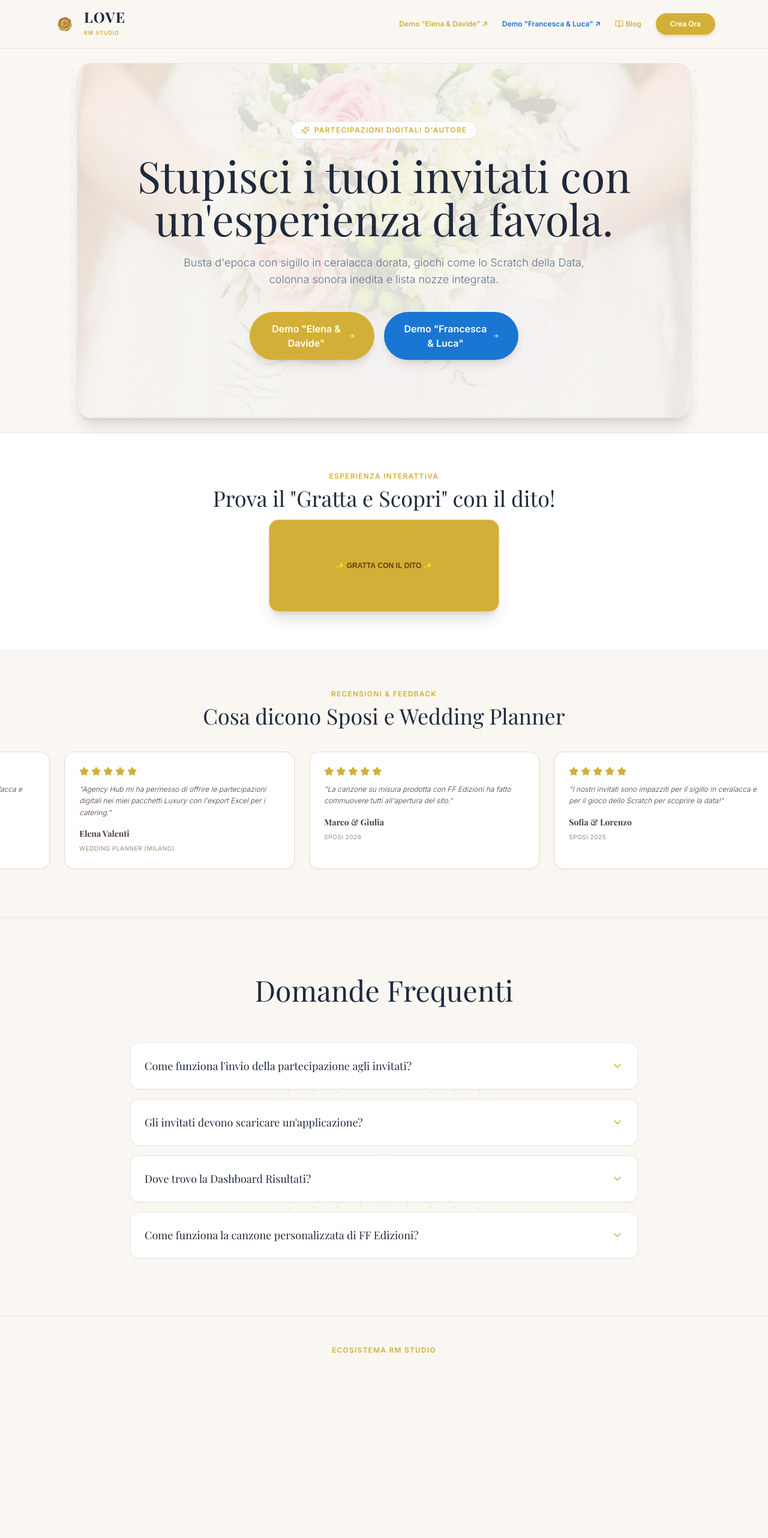
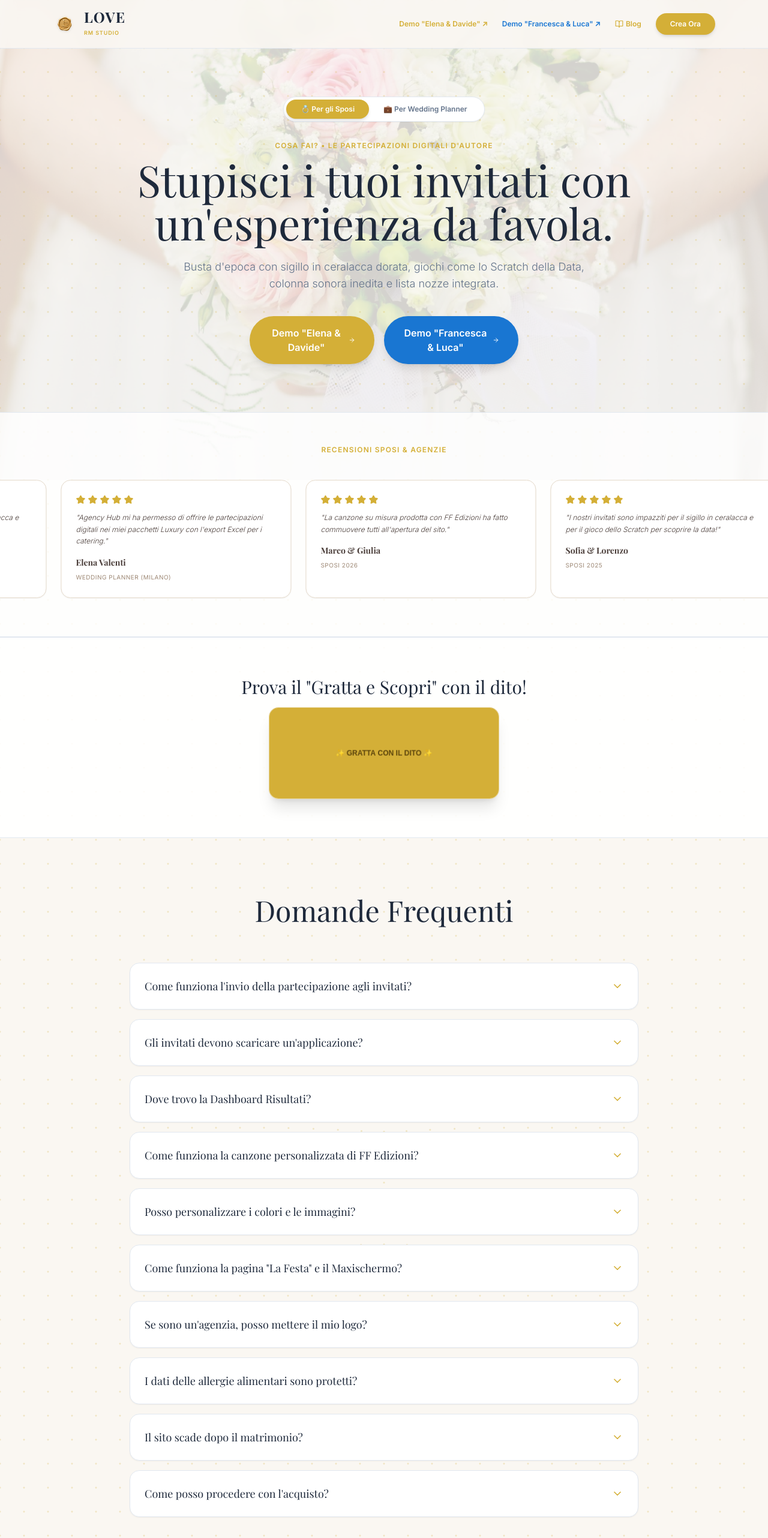
Before and after one commit to Rickym2025/love, a Next.js app: page / in a window 1280 px wide. Shown: the top 2564 px of the page at 60% size. Built offline with nearby package versions, Linux system fonts and the light colour scheme; no server answers; a web font is replaced by a local one.

Commit message:
Update page.tsx

```diff
--- a/src/app/page.tsx
+++ b/src/app/page.tsx
@@ -62,10 +62,42 @@ export default function LandingPage() {
       q: 'Come funziona la canzone personalizzata di FF Edizioni?',
       a: 'Creiamo un brano d\'autore inedito (in collaborazione con il Maestro Fausto Fusetti, iscritto SIAE) cucito sulla vostra storia d\'amore.',
     },
+    {
+      q: 'Posso personalizzare i colori e le immagini?',
+      a: 'Certamente! Ogni matrimonio può avere la sua palette colori, le foto di coppia e la scelta della busta.',
+    },
+    {
+      q: 'Come funziona la pagina "La Festa" e il Maxischermo?',
+      a: 'Gli invitati accedono alla pagina /festa il giorno delle nozze, scattano foto dal telefono che vengono proiettate in diretta sul maxischermo del locale.',
+    },
+    {
+      q: 'Se sono un\'agenzia, posso mettere il mio logo?',
+      a: 'Sì! Con il piano Agency Hub il footer e le schermate mostreranno esclusivamente il logo e i contatti della tua agenzia.',
+    },
+    {
+      q: 'I dati delle allergie alimentari sono protetti?',
+      a: 'Sì, rispettiamo il regolamento GDPR. I dati delle preferenze alimentari sono visibili solo agli sposi e all\'agenzia.',
+    },
+    {
+      q: 'Il sito scade dopo il matrimonio?',
+      a: 'No, rimane attivo per 1 anno completo dopo le nozze per permettere a parenti ed amici di rivedere la galleria fotografica.',
+    },
+    {
+      q: 'Come posso procedere con l\'acquisto?',
+      a: 'Clicca su "Crea Ora" o contattaci su WhatsApp: attiveremo la bozza della tua partecipazione in pochi minuti!',
+    },
   ];
 
   return (
-    <KineticGrid className="min-h-screen bg-[#FAF7F2] text-[#1E293B]">
+    <div className="relative min-h-screen bg-[#FAF7F2] text-[#1E293B]">
+
+      {/* SFONDO CONTINUO SU TUTTO IL SITO COME DRIVEMOTION */}
+      <div
+        className="fixed inset-0 z-0 pointer-events-none opacity-15 bg-cover bg-center"
+        style={{ backgroundImage: "url('/hero-bg.jpg')" }}
+      />
+
+      <KineticGrid className="relative z-10">
 
         {/* NAVBAR */}
         <header className="border-b border-[#E2E8F0] bg-[#FAF7F2]/90 backdrop-blur-md sticky top-0 z-40">
@@ -105,13 +137,30 @@ export default function LandingPage() {
         </header>
 
         {/* HERO SECTION */}
-      <section className="relative py-24 px-6 text-center max-w-5xl mx-auto flex flex-col items-center rounded-3xl my-6 overflow-hidden bg-cover bg-center shadow-xl border border-[#E2E8F0]" style={{ backgroundImage: "linear-gradient(to bottom, rgba(250,247,242,0.85), rgba(250,247,242,0.92)), url('/hero-bg.jpg')" }}>
+        <section className="py-20 px-6 text-center max-w-5xl mx-auto flex flex-col items-center">
 
-        <div className="inline-flex items-center gap-2 px-4 py-1.5 rounded-full bg-white border border-[#E2E8F0] shadow-sm mb-6">
-          <Sparkles className="w-3.5 h-3.5 text-[#D4AF37]" />
-          <span className="text-[#D4AF37] text-xs font-bold uppercase tracking-widest">Partecipazioni Digitali d'Autore</span>
+          <div className="inline-flex p-1 rounded-full bg-white border border-[#E2E8F0] mb-8 shadow-sm">
+            <button
+              onClick={() => setActiveTab('sposi')}
+              className={`px-6 py-2 rounded-full text-xs font-bold transition-all ${
+                activeTab === 'sposi' ? 'bg-[#D4AF37] text-white shadow-md' : 'text-[#64748B]'
+              }`}
+            >
+              💍 Per gli Sposi
+            </button>
+            <button
+              onClick={() => setActiveTab('agenzie')}
+              className={`px-6 py-2 rounded-full text-xs font-bold transition-all ${
+                activeTab === 'agenzie' ? 'bg-[#D4AF37] text-white shadow-md' : 'text-[#64748B]'
+              }`}
+            >
+              💼 Per Wedding Planner
+            </button>
           </div>
 
+          <span className="text-xs text-[#D4AF37] uppercase tracking-widest font-bold block mb-3">
+            Cosa Fai? • Le Partecipazioni Digitali d'Autore
+          </span>
           <h1 className="font-serif text-4xl sm:text-7xl font-normal text-[#1E293B] leading-tight mb-6 max-w-4xl">
             Stupisci i tuoi invitati con un'esperienza da favola.
           </h1>
@@ -131,29 +180,23 @@ export default function LandingPage() {
           </div>
         </section>
 
+        {/* STRISCIA RECENSIONI */}
+        <section className="py-12 bg-white/80 border-y border-[#E2E8F0]">
+          <div className="max-w-6xl mx-auto px-6 text-center mb-6">
+            <span className="text-xs text-[#D4AF37] uppercase tracking-widest font-bold">Recensioni Sposi & Agenzie</span>
+          </div>
+          <Marquee items={testimonials} />
+        </section>
+
         {/* GAMIFICATION */}
-      <section className="py-16 px-6 bg-white border-y border-[#E2E8F0]">
-        <div className="max-w-4xl mx-auto text-center">
-          <span className="text-xs text-[#D4AF37] uppercase tracking-widest font-semibold mb-2 block">
-            Esperienza Interattiva
-          </span>
-          <h2 className="font-serif text-3xl sm:text-4xl text-[#1E293B] mb-4">
-            Prova il "Gratta e Scopri" con il dito!
-          </h2>
+        <section className="py-16 px-6 bg-white/90 border-y border-[#E2E8F0] text-center">
+          <div className="max-w-4xl mx-auto">
+            <h2 className="font-serif text-3xl text-[#1E293B] mb-4">Prova il "Gratta e Scopri" con il dito!</h2>
             <ScratchCard revealText="28 SETTEMBRE 2026" subText="Chiesa di Pescarenico • Ore 11:00" />
           </div>
         </section>
 
-      {/* STRISCIA SCORREVOLE AUTOMATICA COMMENTI */}
-      <section className="py-16 bg-[#FAF7F2] border-b border-[#E2E8F0] overflow-hidden">
-        <div className="max-w-6xl mx-auto text-center mb-6 px-6">
-          <span className="text-xs text-[#D4AF37] uppercase tracking-widest font-semibold block mb-2">Recensioni & Feedback</span>
-          <h2 className="font-serif text-3xl sm:text-4xl text-[#1E293B]">Cosa dicono Sposi e Wedding Planner</h2>
-        </div>
-        <Marquee items={testimonials} />
-      </section>
-
-      {/* FAQ */}
+        {/* FAQ 10 DOMANDE ESTESE */}
         <section className="py-24 px-6 max-w-4xl mx-auto">
           <h2 className="font-serif text-3xl sm:text-5xl text-[#1E293B] text-center mb-16">Domande Frequenti</h2>
           <div className="space-y-4">
@@ -181,83 +224,32 @@ export default function LandingPage() {
           </div>
         </section>
 
-      {/* PREZZI COMPLETI DI TUTTI I DETTAGLI (TORNATI ALLA VERSIONE DETTAGLIATA) */}
-      <section id="prezzi" className="py-20 px-6 bg-white border-t border-[#E2E8F0]">
+        {/* PREZZI */}
+        <section id="prezzi" className="py-20 px-6 bg-white/90 border-t border-[#E2E8F0]">
           <div className="max-w-5xl mx-auto">
-          <div className="text-center mb-16">
-            <h2 className="font-serif text-3xl sm:text-5xl text-[#1E293B] mb-4">Piani Semplici. Zero Abbonamenti per gli Sposi.</h2>
-            <p className="text-xs text-[#64748B]">Investimento una tantum chiaro e trasparente.</p>
+            <h2 className="font-serif text-3xl sm:text-5xl text-[#1E293B] text-center mb-16">Piani Semplici. Zero Abbonamenti.</h2>
+            <div className="grid md:grid-cols-2 gap-8">
+              <div className="bg-[#FAF7F2] border border-[#E2E8F0] rounded-3xl p-8 flex flex-col justify-between shadow-sm">
+                <div>
+                  <span className="text-xs text-[#D4AF37] uppercase font-bold block mb-2">Per la Coppia</span>
+                  <h3 className="font-serif text-3xl text-[#1E293B] mb-2">Sposi Premium</h3>
+                  <div className="text-4xl font-serif text-[#1E293B] mb-6">€149 <span className="text-xs text-[#64748B] font-normal">una tantum</span></div>
                 </div>
-
-          <div className="grid md:grid-cols-2 gap-8 items-stretch">
-
-            {/* SPOSI PREMIUM */}
-            <div className="bg-[#FAF7F2] border border-[#E2E8F0] rounded-3xl p-8 flex flex-col justify-between shadow-sm hover:border-[#D4AF37] transition-all">
-              <div>
-                <span className="text-xs text-[#D4AF37] uppercase tracking-widest font-bold block mb-2">
-                  Per la Coppia
-                </span>
-                <h3 className="font-serif text-3xl text-[#1E293B] mb-2">Sposi Premium</h3>
-                <p className="text-[#64748B] text-xs mb-6">Tutto incluso per 1 anno completo dal matrimonio.</p>
-                <div className="text-4xl font-serif text-[#1E293B] mb-6">
-                  €149 <span className="text-xs text-[#64748B] font-sans font-normal">una tantum</span>
-                </div>
-
-                <ul className="space-y-3 text-xs text-[#1E293B] mb-8 font-medium">
-                  <li className="flex items-center gap-2"><CheckCircle2 className="w-4 h-4 text-[#D4AF37]" /> Busta d'epoca con Ceralacca 3D</li>
-                  <li className="flex items-center gap-2"><CheckCircle2 className="w-4 h-4 text-[#D4AF37]" /> Modulo Conferma Partecipazione (Menu & Intolleranze)</li>
-                  <li className="flex items-center gap-2"><CheckCircle2 className="w-4 h-4 text-[#D4AF37]" /> Gioco "Gratta per svelare la Data"</li>
-                  <li className="flex items-center gap-2"><CheckCircle2 className="w-4 h-4 text-[#D4AF37]" /> Colonna Sonora Inedita FF Edizioni</li>
-                  <li className="flex items-center gap-2"><CheckCircle2 className="w-4 h-4 text-[#D4AF37]" /> Lista Nozze IBAN & Amazon Affiliata</li>
-                  <li className="flex items-center gap-2"><CheckCircle2 className="w-4 h-4 text-[#D4AF37]" /> Pagina "La Festa" con Scatto Foto/Video</li>
-                  <li className="flex items-center gap-2"><CheckCircle2 className="w-4 h-4 text-[#D4AF37]" /> Trasmissione Live su Proiettore / Maxischermo</li>
-                  <li className="flex items-center gap-2"><CheckCircle2 className="w-4 h-4 text-[#D4AF37]" /> Dashboard Risultati con Export Excel Catering</li>
-                </ul>
-              </div>
-
-              <a
-                href="https://wa.me/3904251675950?text=Ciao%20RM%20Studio,%20vorrei%20informazioni%20per%20creare%20il%20sito%20Love!"
-                target="_blank"
-                rel="noopener noreferrer"
-                className="w-full py-3.5 rounded-xl bg-[#D4AF37] text-white font-bold text-center text-xs uppercase tracking-wider block shadow-md hover:bg-[#B59226]"
-              >
+                <a href="https://wa.me/3904251675950?text=Ciao%20RM%20Studio,%20vorrei%20informazioni%20per%20creare%20il%20sito%20Love!" target="_blank" rel="noopener noreferrer" className="w-full py-3.5 rounded-xl bg-[#D4AF37] text-white font-bold text-center text-xs uppercase tracking-wider block shadow-md">
                   Attiva per il tuo Matrimonio
                 </a>
               </div>
 
-            {/* AGENCY HUB */}
               <div className="bg-[#FAF7F2] border-2 border-[#D4AF37] rounded-3xl p-8 flex flex-col justify-between shadow-md">
                 <div>
-                <span className="text-xs text-[#D4AF37] uppercase tracking-widest font-bold block mb-2">
-                  Per Wedding Planner & Agenzie
-                </span>
+                  <span className="text-xs text-[#D4AF37] uppercase font-bold block mb-2">Per Wedding Planner & Agenzie</span>
                   <h3 className="font-serif text-3xl text-[#1E293B] mb-2">Agency Hub</h3>
-                <p className="text-[#64748B] text-xs mb-6">Pannello multi-matrimonio White-Label.</p>
-                <div className="text-4xl font-serif text-[#1E293B] mb-6">
-                  €490 <span className="text-xs text-[#64748B] font-sans font-normal">/ anno (10 Matrimoni)</span>
+                  <div className="text-4xl font-serif text-[#1E293B] mb-6">€490 <span className="text-xs text-[#64748B] font-normal">/ anno (10 Matrimoni)</span></div>
                 </div>
-
-                <ul className="space-y-3 text-xs text-[#1E293B] mb-8 font-medium">
-                  <li className="flex items-center gap-2"><CheckCircle2 className="w-4 h-4 text-[#D4AF37]" /> 10 Matrimoni Sbloccati inclusi</li>
-                  <li className="flex items-center gap-2"><CheckCircle2 className="w-4 h-4 text-[#D4AF37]" /> Logo della tua Agenzia nel Footer</li>
-                  <li className="flex items-center gap-2"><CheckCircle2 className="w-4 h-4 text-[#D4AF37]" /> Selezione tra 10 Temi Grafici d'Élite</li>
-                  <li className="flex items-center gap-2"><CheckCircle2 className="w-4 h-4 text-[#D4AF37]" /> Studio Configuratore a 3 Colonne</li>
-                  <li className="flex items-center gap-2"><CheckCircle2 className="w-4 h-4 text-[#D4AF37]" /> Canale diretto per Brani Inediti FF Edizioni</li>
-                  <li className="flex items-center gap-2"><CheckCircle2 className="w-4 h-4 text-[#D4AF37]" /> Export Excel Liste Invitati per Catering</li>
-                  <li className="flex items-center gap-2"><CheckCircle2 className="w-4 h-4 text-[#D4AF37]" /> Puntamento Domini Personalizzati dei Clienti</li>
-                </ul>
-              </div>
-
-              <a
-                href="https://wa.me/3904251675950?text=Ciao%20RM%20Studio,%20sono%20un'agenzia%20e%20vorrei%20maggiori%20informazioni!"
-                target="_blank"
-                rel="noopener noreferrer"
-                className="w-full py-3.5 rounded-xl bg-[#1E293B] text-white font-bold text-center text-xs uppercase tracking-wider block shadow-md hover:bg-black"
-              >
+                <a href="https://wa.me/3904251675950?text=Ciao%20RM%20Studio,%20sono%20un'agenzia%20e%20vorrei%20maggiori%20informazioni!" target="_blank" rel="noopener noreferrer" className="w-full py-3.5 rounded-xl bg-[#1E293B] text-white font-bold text-center text-xs uppercase tracking-wider block shadow-md">
                   Richiedi Licenza Agenzia
                 </a>
               </div>
-
             </div>
           </div>
         </section>
@@ -282,5 +274,6 @@ export default function LandingPage() {
         </footer>
 
       </KineticGrid>
+    </div>
   );
 }
```
Lines whose indentation alone changed are shown as unchanged.
